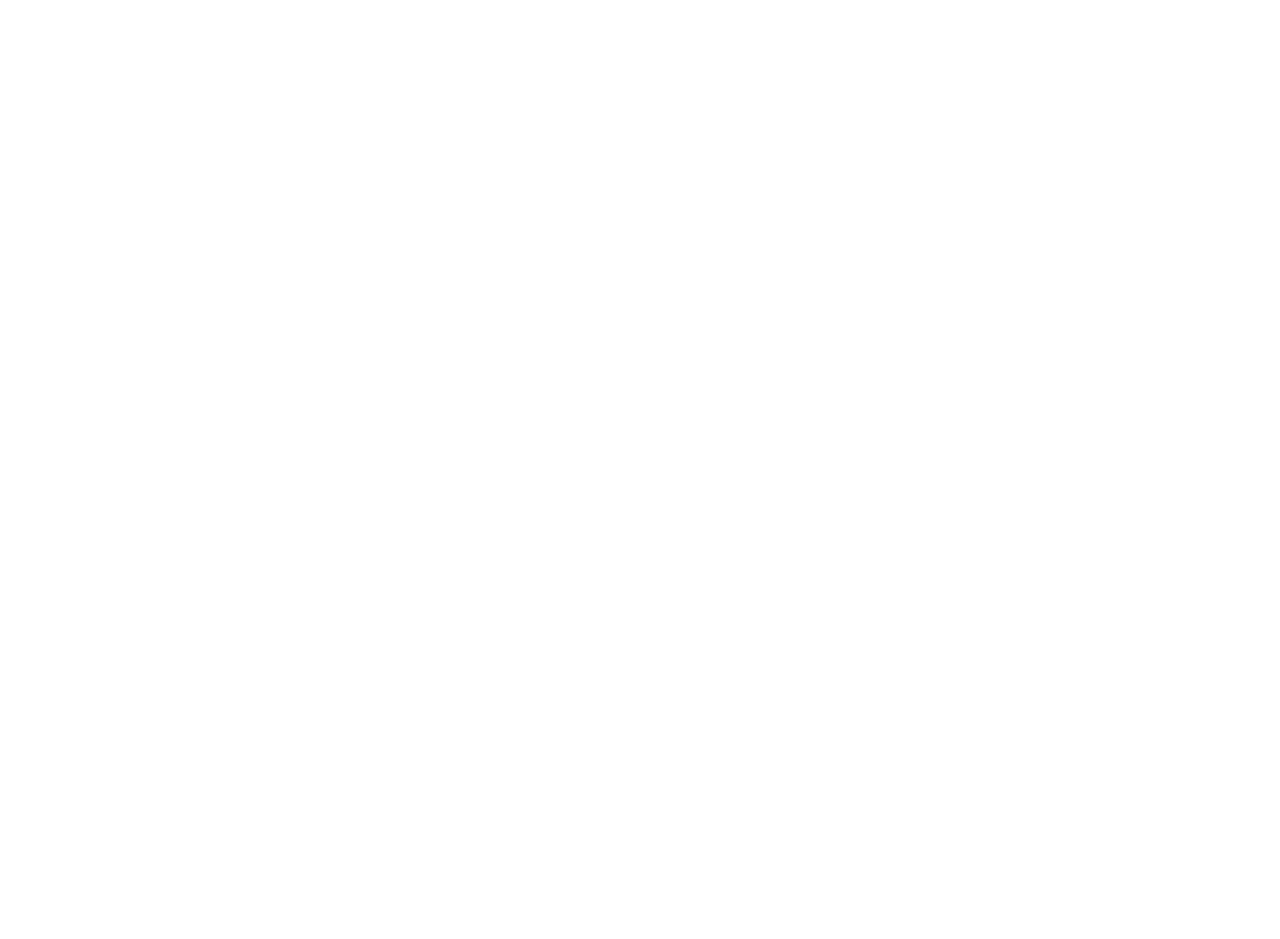
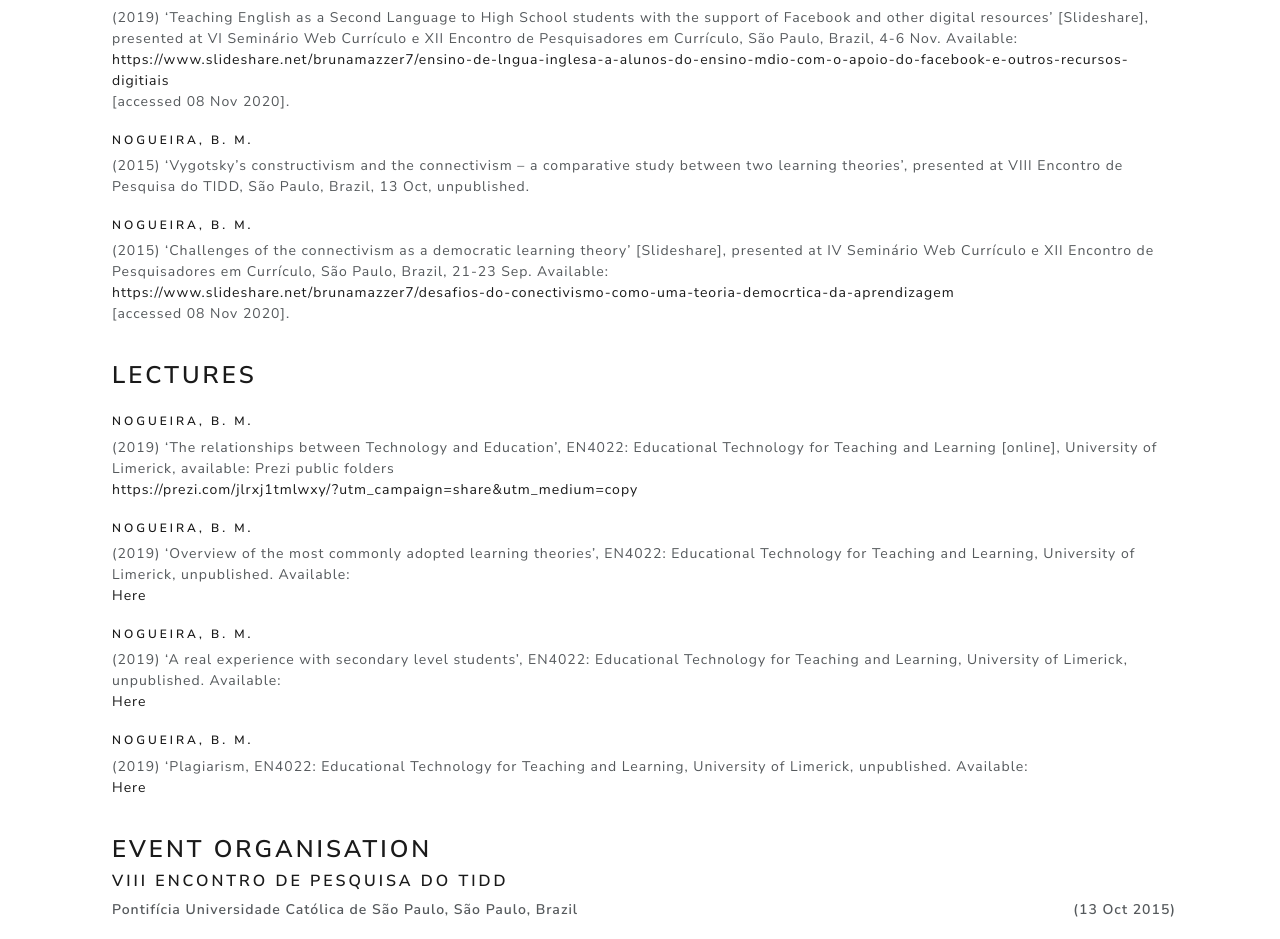
Before and after one commit to diebraga/nogueiraPhdPortfolio, a React (Create React App) app: page /Presentations in a window 1280 px wide. Shown: the part 340-1279 px from the top of the page. Before the commit the page ends 800 px from the top, so only its background shows below. Built offline with nearby package versions, Linux system fonts and the light colour scheme.

Commit message:
presentations

```diff
--- a/src/pages/Presentations.js
+++ b/src/pages/Presentations.js
@@ -9,10 +9,60 @@ const Presentation = () => {
         <div className='my-auto pt-5 p-5'>
           <h1 className='mt-5'>Presentations & lectures</h1>
           <hr/>
-        <p className='mt-2'>
+          <div className='p-2 ml-2'>
+          <h3>PRESENTATIONS</h3>
+          <p className='mt-4'>
+          <h6 className='font-weight-bold'>Nogueira, B. M.</h6>
+          (2019) ‘Teaching English as a Second Language to High School students with the support of Facebook and other digital resources’ [Slideshare], presented at VI Seminário Web Currículo e XII Encontro de Pesquisadores em Currículo, São Paulo, Brazil, 4-6 Nov. Available:        <br/>
+        <a style={{overflowWrap: 'break-word', wordWrap: 'break-word'}} href="https://www.slideshare.net/brunamazzer7/ensino-de-lngua-inglesa-a-alunos-do-ensino-mdio-com-o-apoio-do-facebook-e-outros-recursos-digitiais" target='_blank' rel="noopener noreferrer">https://www.slideshare.net/brunamazzer7/ensino-de-lngua-inglesa-a-alunos-do-ensino-mdio-com-o-apoio-do-facebook-e-outros-recursos-digitiais</a>
+        <br/>
+        [accessed 08 Nov 2020].
+        <br/><br/>
+        <h6 className='font-weight-bold'>Nogueira, B. M.</h6>
+        (2015) ‘Vygotsky’s constructivism and the connectivism – a comparative study between two learning theories’, presented at VIII Encontro de Pesquisa do TIDD, São Paulo, Brazil, 13 Oct, unpublished.        <br/>
+        <br></br>
+        <h6 className='font-weight-bold'>Nogueira, B. M.</h6>
+        (2015) ‘Challenges of the connectivism as a democratic learning theory’ [Slideshare], presented at IV Seminário Web Currículo e XII Encontro de Pesquisadores em Currículo, São Paulo, Brazil, 21-23 Sep. Available:
+        <br/>
+        <a style={{overflowWrap: 'break-word', wordWrap: 'break-word'}} href="https://www.slideshare.net/brunamazzer7/desafios-do-conectivismo-como-uma-teoria-democrtica-da-aprendizagem" target='_blank' rel="noopener noreferrer">https://www.slideshare.net/brunamazzer7/desafios-do-conectivismo-como-uma-teoria-democrtica-da-aprendizagem</a>
+        <br/>
+        [accessed 08 Nov 2020].
+        <br/><br/>
+            </p>
+            <h3>LECTURES</h3>
+            <p className='mt-4'>
+            <h6 className='font-weight-bold'>Nogueira, B. M.</h6>
+            (2019) ‘The relationships between Technology and Education’, EN4022: Educational Technology for Teaching and Learning [online], University of Limerick, available: Prezi public folders        <br/>
+        <a style={{overflowWrap: 'break-word', wordWrap: 'break-word'}} href="https://prezi.com/jlrxj1tmlwxy/?utm_campaign=share&utm_medium=copy" target='_blank' rel="noopener noreferrer">https://prezi.com/jlrxj1tmlwxy/?utm_campaign=share&utm_medium=copy</a>
+        <br/><br/>
+        <h6 className='font-weight-bold'>Nogueira, B. M.</h6>
+        (2019) ‘Overview of the most commonly adopted learning theories’, EN4022: Educational Technology for Teaching and Learning, University of Limerick, unpublished. Available: <br/>
+        <a style={{overflowWrap: 'break-word', wordWrap: 'break-word'}} href="" target='_blank' rel="noopener noreferrer">Here</a>
+        <br/><br/>
+        <h6 className='font-weight-bold'>Nogueira, B. M.</h6>
+        (2019) ‘A real experience with secondary level students’, EN4022: Educational Technology for Teaching and Learning, University of Limerick, unpublished. Available:        <br/>
+        <a style={{overflowWrap: 'break-word', wordWrap: 'break-word'}} href="" target='_blank' rel="noopener noreferrer">Here</a>
+        <br/><br/>
+        <h6 className='font-weight-bold'>Nogueira, B. M.</h6>
+        (2019) ‘Plagiarism, EN4022: Educational Technology for Teaching and Learning, University of Limerick, unpublished. Available:        <br/>
+        <a style={{overflowWrap: 'break-word', wordWrap: 'break-word'}} href="" target='_blank' rel="noopener noreferrer">Here</a>
+        <br/><br/>
 
-        </p>
+            </p>
+            <h3>EVENT ORGANISATION</h3>
+            <p className='mt-2'>
+          <h5>VIII Encontro de Pesquisa do TIDD</h5>
+          <div className='d-flex justify-content-between font-weight-bold'>
+          <p>Pontifícia Universidade Católica de São Paulo, São Paulo, Brazil</p>
+          <p>(13 Oct 2015)</p>
+          </div>
+          <>
+          This yearly event happens at the university PUC-SP, my alma mater. Its purpose is for graduate students to present their Master and Doctoral research projects. The event is also transmitted online and counts on the help of volunteer students to be organised and run.
+           </>
 
+          </p>
+
+            </div>
         </div>
         </div>
         </Fade>
```
